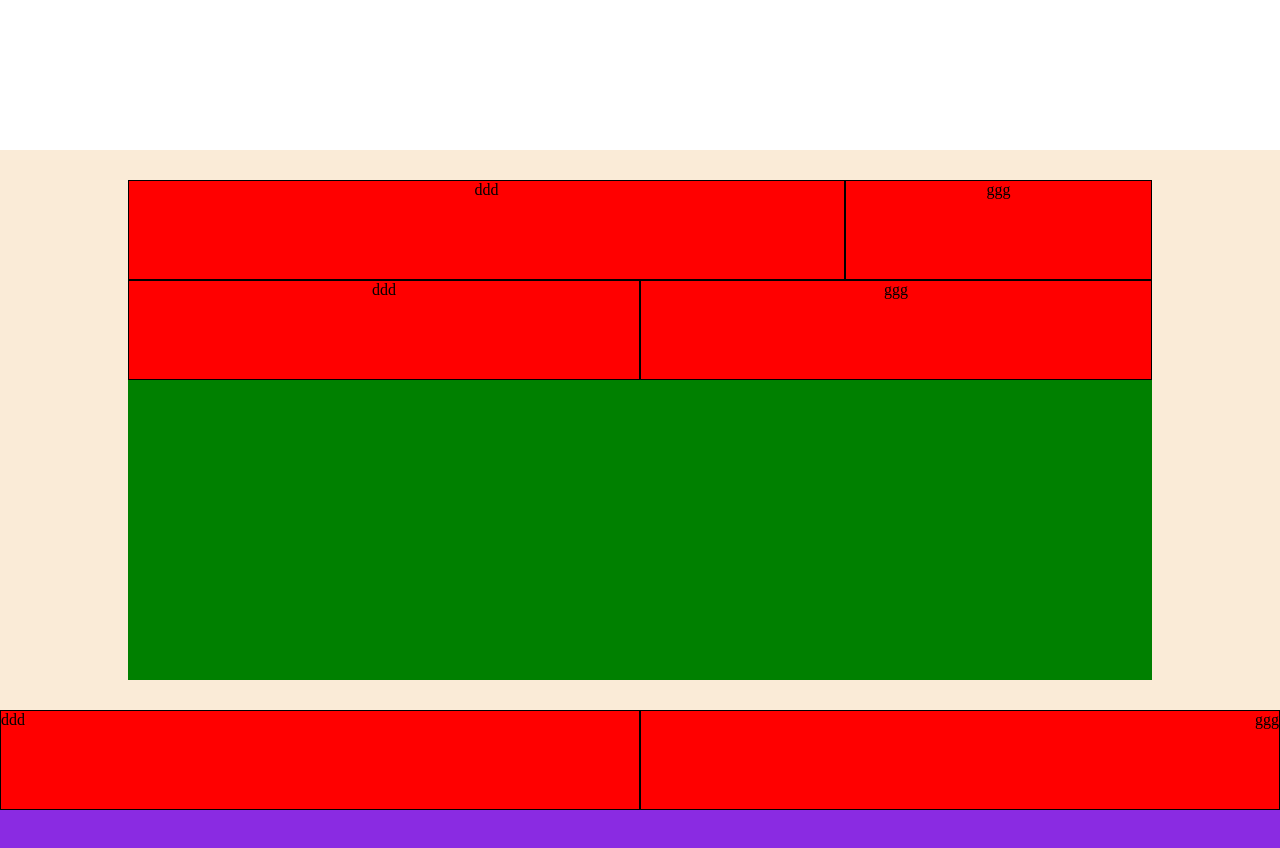
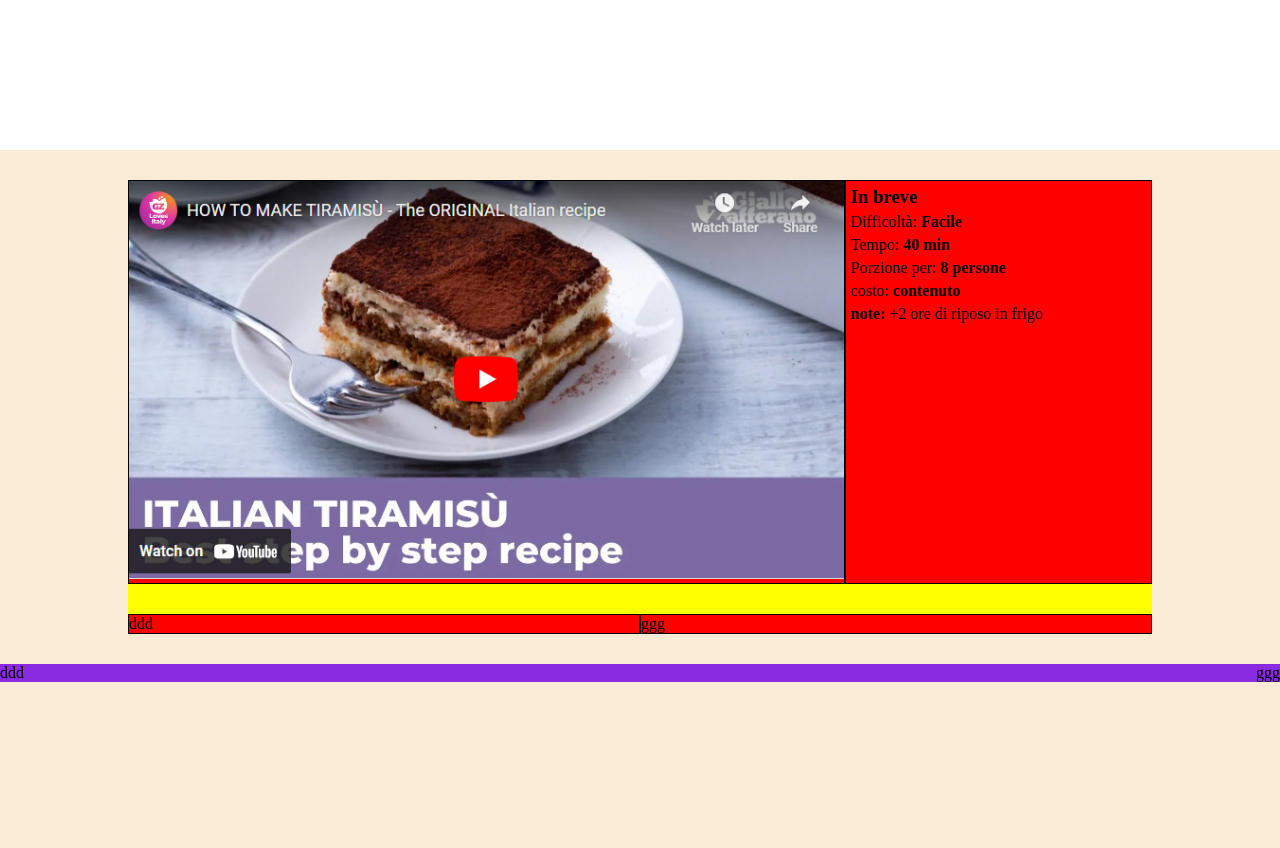
Before and after one commit to Alesbianchi/htmlcss-responsive-layout, a plain HTML site: page index.html in a window 1280 px wide. After the commit the page ends 800 px from the top, so only its background shows below. Drawn offline with Linux system fonts and the light colour scheme.

Commit message:
first list layout

```diff
--- a/css/style.css
+++ b/css/style.css
@@ -12,9 +12,10 @@ body{
 .col_video,
 .col_info {
     /* DEBUG */
-    height: 100px;
+    /*height: 100px;*/
     background-color: red;
     border: solid 1px #000;
+    text-align: left;
 }
 
 /* header*/
@@ -29,18 +30,37 @@ header{
     margin: 30px auto;
     /*DEBUG*/
     background-color: green;
-    height: 500px;
+    /*height: 500px;*/
 }
-.col{
+.end-one .end-two{
     text-align: center;
+    background-color: red;
+    border: solid 1px #000;
 }
 
 
+.h3{
+    text-align: left;
+    margin-left: 10px;
+}
+
+/* regole contenuto pagina*/
 .banner{
     display: none;
     /*DEBUG*/
-    background-color: blue;
+    background-color: yellow;
     height: 30px;
+}
+
+img{
+    width: 100%;
+    background-position:cover ;
+}
+
+ul li{
+    list-style: none;
+    margin: 5px;
+    display: block;
 }
 
 
@@ -48,13 +68,17 @@ header{
 footer{
     background-color: blueviolet;
     /*DEBUG*/
-    height: 150px;
+    /*height: 150px;*/
 }
 
 
 /*VERSIONE TABLET*/
 @media screen and (min-width: 768px) {
+    ul li{
+        display: inline;
 
+
+    }
 
 }
 
@@ -84,6 +108,13 @@ footer{
         text-align: right;
     }
 
+    .banner{
+        display: block;
+    }
+
+    ul li{
+        display: block;
+    }
 
 
 
--- a/index.html
+++ b/index.html
@@ -20,12 +20,24 @@
         <div class="container">
             <section id="info-ricette">
                 <div class="row">
-                    <div class="col col-video">ddd</div>
-                    <div class="col col-info">ggg</div>
+                    <div class="col col-video">
+                        <img src="./img/image (10).png" alt="">
+                    </div>
+                    <div class="col col-info">
+
+                        <ul>
+                            <li><h3>In breve</h3></li>
+                            <li>Difficoltà: <strong>Facile</strong></li>
+                            <li>Tempo: <strong>40 min</strong></li>
+                            <li>Porzione per: <strong>8 persone</strong></li>
+                            <li>costo: <strong>contenuto</strong></li>
+                            <li><strong>note:</strong> +2 ore di riposo in frigo</li>
+                        </ul>
+                    </div>
                 </div>
             </section>
 
-            <div class="banner">fcddd</div>
+            <div class="banner"></div>
 
             <section id="">
                 <div class="row">
@@ -42,8 +54,8 @@
     <!-- parte footer -->
     <footer>
         <div class="row">
-            <div class="col end-one">ddd</div>
-            <div class="col end-two">ggg</div>
+            <div class="end-one">ddd</div>
+            <div class="end-two">ggg</div>
         </div>
 
     </footer>
```
